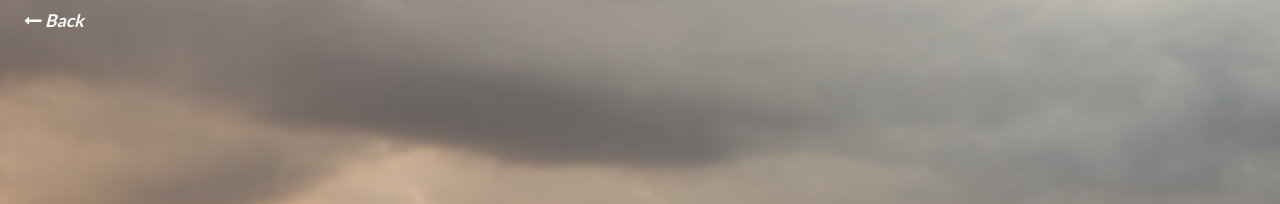
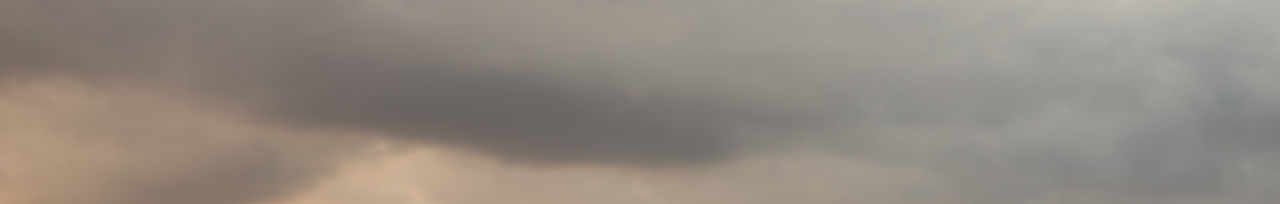
Before and after one commit to ernestovazquez/recetas, a Jekyll site: the page built from _pages/about.html, in a window 1280 px wide. Shown: the top 204 px of the page. Built offline with Jekyll 4.4.1, drawn with Linux system fonts in a browser that asks for light colours.

Commit message:
quito flecha

```diff
--- a/_pages/about.html
+++ b/_pages/about.html
@@ -4,7 +4,6 @@ title: About
 permalink: /about/
 ---
 <section class="about">
-  <a href="{{site.baseurl}}/" class="button_back"><i class="fa fa-long-arrow-left" aria-hidden="true"></i> Back</a>
   <div class="about_box">
     <div class="author">
         <div class="author_image">
```
